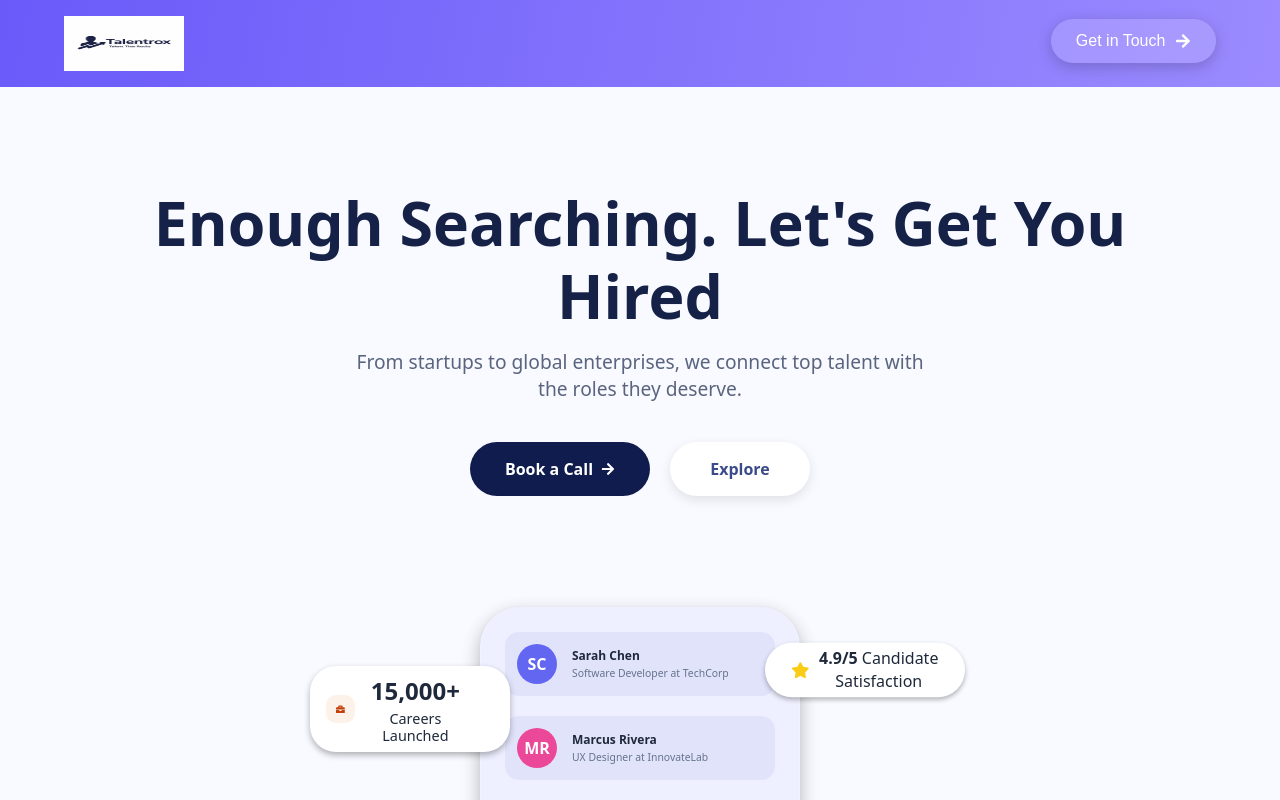
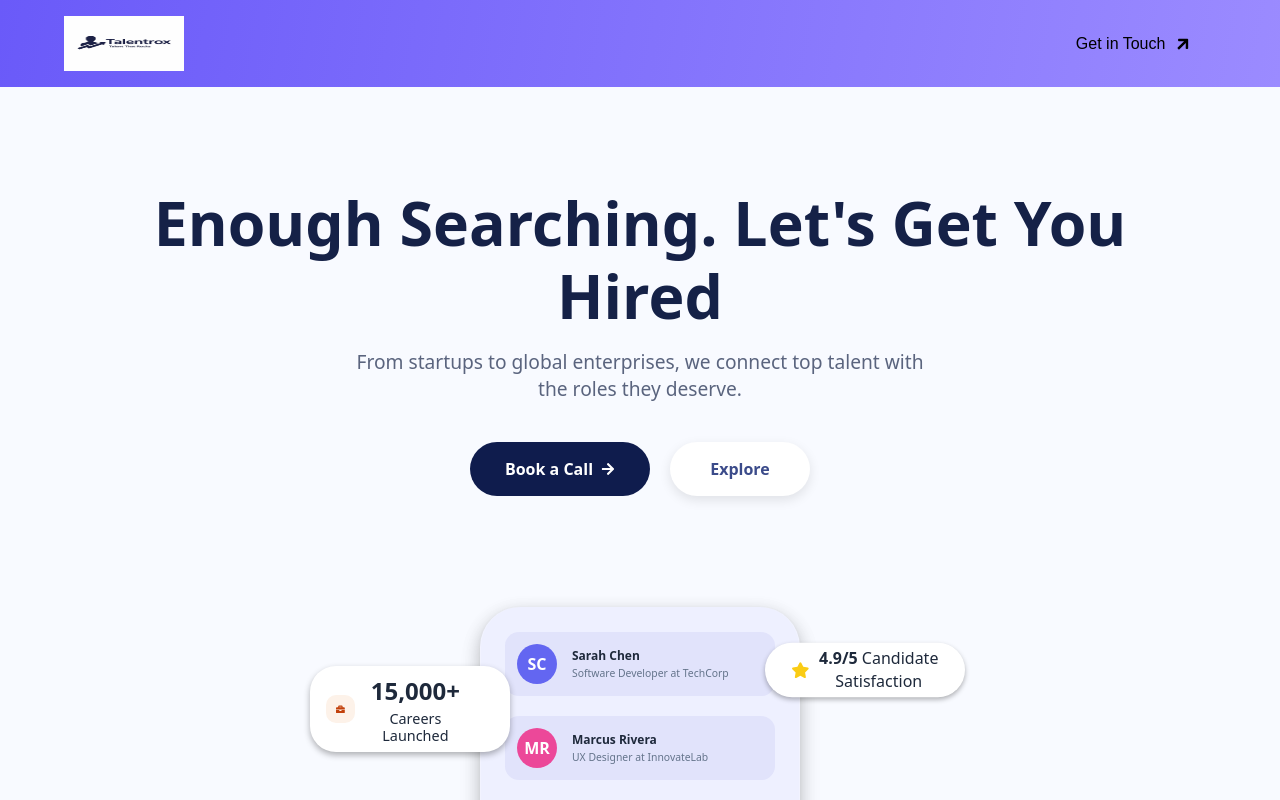
Before and after one commit to Abhishek1230987/TalentTrox-, a React (Vite) app: page / in a window 1280 px wide. In both pictures the pointer is over the button "Get in Touch". Shown: the top 800 px of the page. Built offline with nearby package versions, Linux system fonts and the light colour scheme.

Commit message:
Simplify navbar Get in Touch button

```diff
--- a/src/Componets/Navbaar/Navbaar.css
+++ b/src/Componets/Navbaar/Navbaar.css
@@ -54,15 +54,17 @@
   align-items: center;
   gap: 0.6rem;
   border: 1px solid transparent;
-  transition: all 0.3s ease;
 }
 
-/* Added a :focus-visible state for accessibility and an enhanced hover effect */
+/* Rotate arrow by 45 degrees up */
+.navbar-cta-button svg {
+  transform: rotate(-45deg);
+}
+
+/* Simple hover effect - only text and arrow color change */
 .navbar-cta-button:hover,
 .navbar-cta-button:focus-visible {
-  background-color: var(--hover-bg);
-  transform: translateY(-3px);
-  box-shadow: 0 4px 15px rgba(0, 0, 0, 0.2);
+  color: #000000; /* Change text and arrow color to black */
 }
 
 
```
